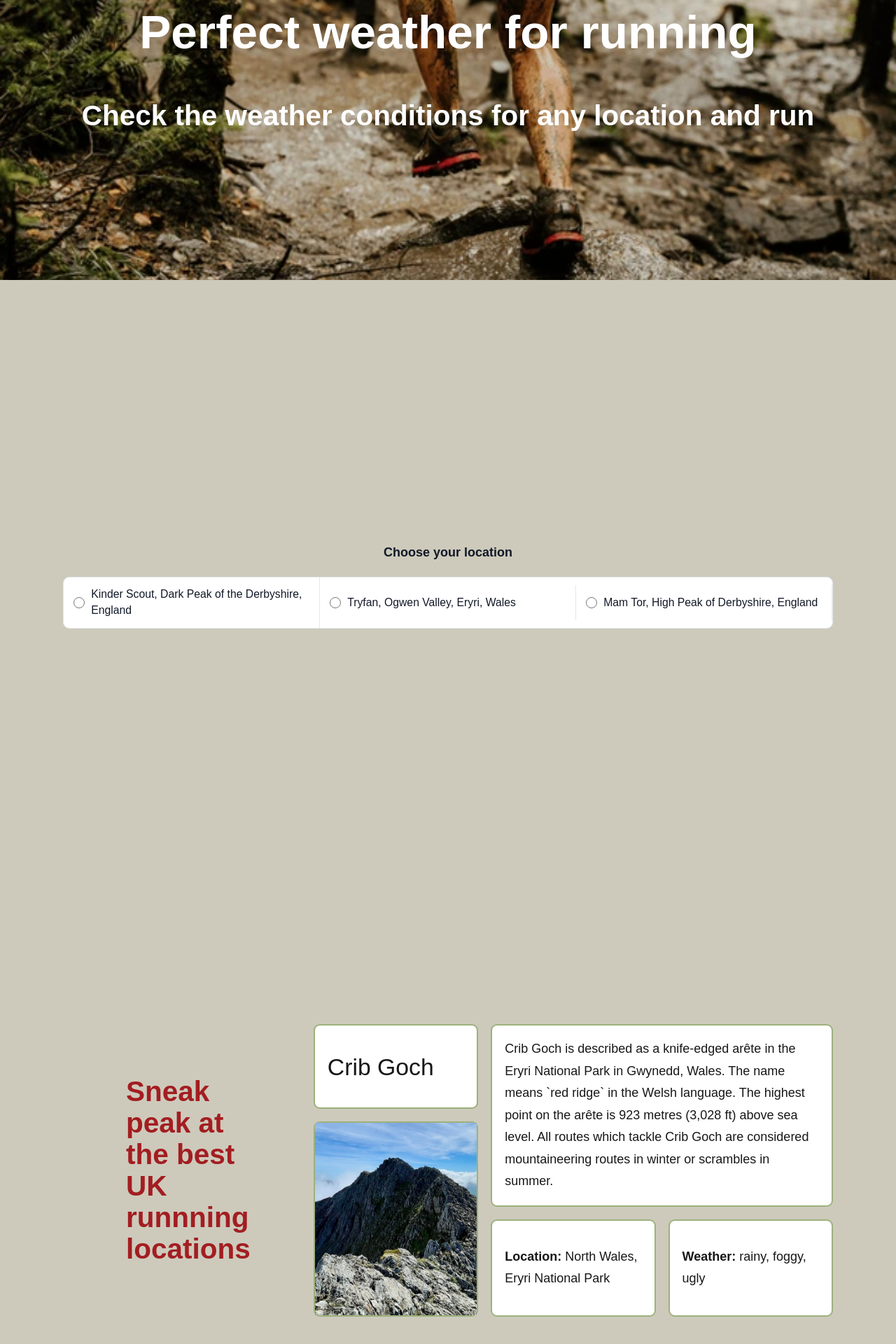
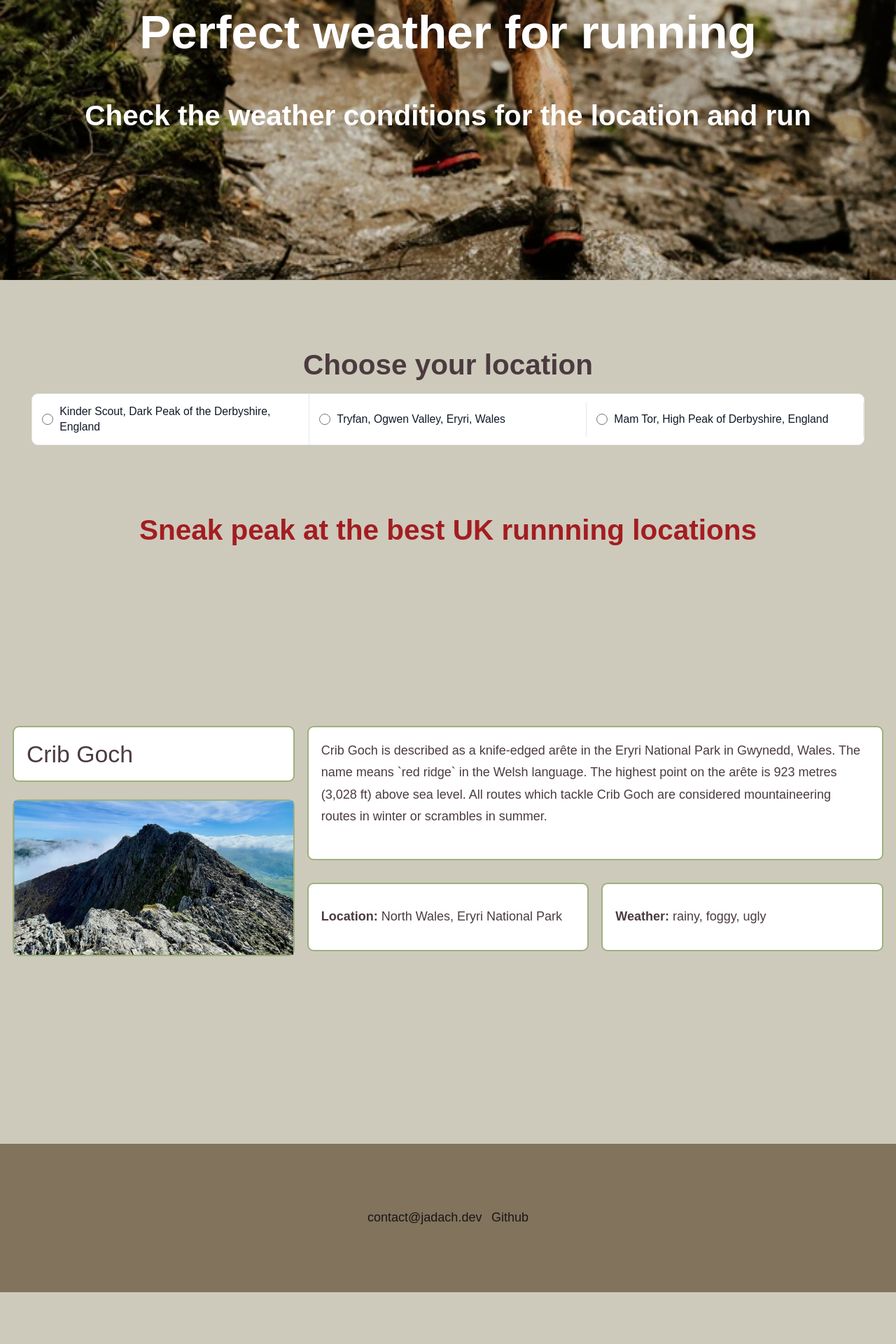
Before and after one commit to magdalenajadach/weather, a Next.js app: page / in a window 1280 px wide. Shown: the part 200-2120 px from the top of the page at 70% size. After the commit the page ends 2046 px from the top, so only its background shows below. Built offline with nearby package versions, Linux system fonts and the light colour scheme; no server answers.

Commit message:
Minor style updates - margin and padding

```diff
--- a/src/app/globals.css
+++ b/src/app/globals.css
@@ -39,6 +39,10 @@ body {
     color: var(--bright-pink-crayola);
   }
 
+  .text-van-dyke {
+    color: var(--van-dyke);
+  }
+
   .bg-coyote {
     background-color: var(--coyote);
   }
--- a/src/components/Footer/Footer.tsx
+++ b/src/components/Footer/Footer.tsx
@@ -1,9 +1,8 @@
 export default function Footer() {
   return (
-    <div className="flex w-full items-center justify-center sm:p-20 gap-3 bg-coyote">
-      <a href="mailto:contact@jadach.tech" className="">contact@jadach.dev</a>
-      <p>Github</p>
-      <p>Strava</p>
+    <div className="flex w-full items-center justify-center sm:p-20 gap-3 min-h-24 bg-coyote">
+      <a href="mailto:contact@jadach.tech">contact@jadach.dev</a>
+      <a href="https://github.com/magdalenajadach">Github</a>
     </div>
   )
 }
--- a/src/components/Header/Header.tsx
+++ b/src/components/Header/Header.tsx
@@ -16,7 +16,7 @@ export default function Header() {
         <h1 className="text-white text-4xl sm:text-6xl font-bold p-4">
           Perfect weather for running
         </h1>
-        <p className='text-white gap-6 text-2xl sm:text-4xl font-bold p-4'>Check the weather conditions for any location and run</p>
+        <p className='text-white gap-6 text-2xl sm:text-4xl font-bold p-4'>Check the weather conditions for the location and run</p>
       </div>
     </header>
   );
--- a/src/components/Location/Location.tsx
+++ b/src/components/Location/Location.tsx
@@ -3,25 +3,27 @@ import Image from "next/image"
 export default function Location() {
 
   return (
-    <div className="md:flex w-full items-center justify-center min-h-screen sm:p-20">
-      <h2 className="text-4xl text-bright-pink font-semibold flex w-full items-center justify-center sm:p-20">Sneak peak at the best UK runnning locations</h2>
-      <div className="md:grid grid-cols-3 grid-rows-3 gap-4">
-        <div className="bg-white rounded-lg text-3xl md:border-olivine place-content-center items-center p-4">Crib Goch</div>
-        <div className="bg-white rounded-lg col-span-2 row-span-2 md:border-olivine p-4">
+    <div>
+      <h2 className="text-4xl text-bright-pink font-semibold flex w-full items-center justify-center p-4">Sneak peak at the best UK runnning locations</h2>
+      <div className="md:flex w-full items-center justify-center min-h-screen p-4">
+        <div className="md:grid grid-cols-3 grid-rows-3 gap-4 my-1.5">
+          <div className="bg-white rounded-lg  text-van-dyke text-3xl md:border-olivine place-content-center items-center  my-1.5 p-4">Crib Goch</div>
+          <div className="bg-white rounded-lg col-span-2 text-van-dyke row-span-2 md:border-olivine  my-1.5 p-4">
             Crib Goch is described as a knife-edged arête in the Eryri National Park in Gwynedd, Wales. The name means `red ridge` in the Welsh language. The highest point on the arête is 923 metres (3,028 ft) above sea level. All routes which tackle Crib Goch are considered mountaineering routes in winter or scrambles in summer.
           </div>
           <div className="bg-white row-span-3 row-start-2 rounded-lg md:border-olivine relative">
             <div className="w-full h-full relative">
               <Image
                 src="/images/crib-goch.png"
-              alt="Background"
+                alt="Crib Goch ridge"
                 layout="fill"
                 objectFit="cover"
               />
             </div>
           </div>
-        <div className="bg-white rounded-lg row-span-2 col-start-2 row-start-3 md:border-olivine place-content-center items-center p-4"><span className="font-semibold">Location:</span> North Wales, Eryri National Park</div>
-        <div className="bg-white rounded-lg row-span-2 col-start-3 row-start-3 md:border-olivine place-content-center items-center p-4"><span className="font-semibold">Weather:</span> rainy, foggy, ugly</div>
+          <div className="bg-white rounded-lg row-span-2 col-start-2 row-start-3 md:border-olivine place-content-center items-center my-1.5 p-4 text-van-dyke"><span className="font-semibold">Location:</span> North Wales, Eryri National Park</div>
+          <div className="bg-white rounded-lg row-span-2 col-start-3 row-start-3 md:border-olivine place-content-center items-center my-1.5 p-4 text-van-dyke"><span className="font-semibold">Weather:</span> rainy, foggy, ugly</div>
+        </div>
       </div>
     </div>
   )
--- a/src/components/Search/Search.tsx
+++ b/src/components/Search/Search.tsx
@@ -38,8 +38,8 @@ export default function Search() {
   }, [selectedLocation]);
 
   return (
-    <div className="md:flex flex-col w-full items-center justify-center min-h-screen sm:p-20">
-      <h3 className="mb-4 font-semibold text-gray-900 dark:text-white">Choose your location</h3>
+    <div className="md:flex flex-col w-full items-center justify-center sm:p-10">
+      <h3 className="text-4xl text-van-dyke font-semibold flex w-full items-center justify-center p-4">Choose your location</h3>
       <ul className="items-center w-full text-sm font-medium text-gray-900 bg-white border border-gray-200 rounded-lg sm:flex dark:bg-gray-700 dark:border-gray-600 dark:text-white">
         <li className="w-full border-b border-gray-200 sm:border-b-0 sm:border-r dark:border-gray-600">
           <div className="flex items-center ps-3">
```
Also changed, not shown: 1 other file (tests, documents, lock files or other folders). Lines whose indentation alone changed are shown as unchanged.
